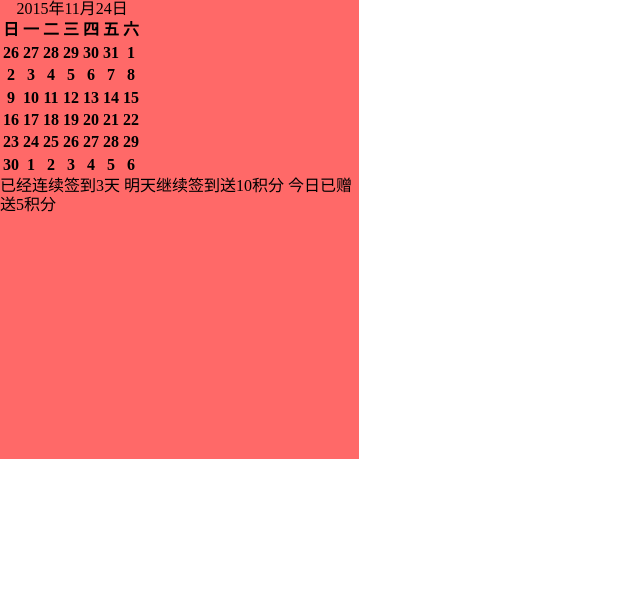
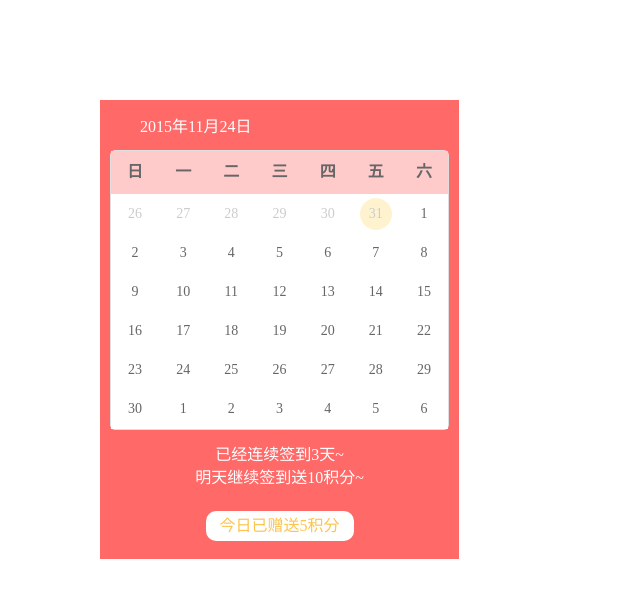
Before and after one commit to summer2013/zcd, a website: page sign.html in a window 1280 px wide. Shown: the whole page, without its empty margins (0-640 px from the left). Drawn offline with nearby package versions, Linux system fonts and the light colour scheme; files that its build step writes are made by us from their sources; a web font is replaced by a local one.

Commit message:
finish sign.html

```diff
--- a/sign.html
+++ b/sign.html
@@ -24,23 +24,33 @@
   <section class="calendar">
     <header>
       <i class="iconfont calendar">&#xe608;</i>
-      <span>2015年11月24日</span>
+      <span class="day">2015年11月24日</span>
       <i class="iconfont close">&#xe609;</i>
     </header>
     <section class="month" ng-controller="calendarController">
       <table>
-        <tr>
-          <th ng-repeat="w in weekdays track by $index" ng-bind="w"></th>
-        </tr>
-        <tr ng-repeat="r in days track by $index">
-          <th ng-repeat="d in r track by $index" ng-bind="d"></th>
-        </tr>
+        <thead>
+          <tr>
+            <th ng-repeat="w in weekdays track by $index" ng-bind="w"></th>
+          </tr>
+        </thead>
+        <tbody>
+          <tr ng-repeat="r in days track by $index">
+            <td ng-repeat="d in r track by $index" >
+              <span ng-class="{'next-befor': ($id>=16 && $id <=20) || ($id>=96 && $id <=101),
+                'signed-next-befor': $id==21,
+                'signed-current': $id >=70 && $id<=80}" ng-bind="d">
+              </span>
+              <i class="iconfont member-day" ng-show="$id==80 || $id==81">&#xe607;</i>
+            </td>
+          </tr>
+        </tbody>
       </table>
     </section>
     <footer>
-      <span>已经连续签到3天</span>
-      <span>明天继续签到送10积分</span>
-      <span>今日已赠送5积分</span>
+      <div>已经连续签到3天~</div>
+      <div>明天继续签到送10积分~</div>
+      <div>今日已赠送5积分</div>
     </footer>
   </section>
 </body>
--- a/sign.scss
+++ b/sign.scss
@@ -5,4 +5,96 @@ section.calendar {
   height: 459px;
   background-color: #FF6968;
   position: relative;
+  margin: 100px;
+  >header {
+    color: white;
+    font-size: $big-text;
+    position: relative;
+    .calendar {
+      position: absolute;
+      top: 18px;
+      left: 10px;
+    }
+    .day {
+      position: absolute;
+      top: 18px;
+      left: 40px;
+    }
+    .close {
+      position: absolute;
+      top: 10px;
+      right: 10px;
+      font-size: 28px;
+    }
+  }
+  >section.month {
+    position: absolute;
+    top: 50px;
+    left: 10px;
+    border: 1px solid $line-gray;
+    border-radius: 5px;
+    color: $text-darker-gray;
+    >table {
+      border-collapse:collapse;
+      width: 337px;
+      height: 278px;
+      font-size: $normal-text;
+      text-align: center;
+      background: white;
+      thead > tr{
+        height: 43px;
+        background: #ffcbca;
+        font-size: $big-text;
+      }
+      tr > td {
+        position: relative;
+        span {
+          display: inline-block;
+          width: 32px;
+          height: 32px;
+          line-height: 32px;
+        }
+      }
+      .next-befor {
+        color: $text-light-gray;
+      }
+      .signed-next-befor {
+        @extend .next-befor;
+        background-color: #fff3cf;
+        border-radius: 32px;
+      }
+      .signed-current {
+        background-color: #ffdb71;
+        border-radius: 32px;
+      }
+      .member-day {
+        position: absolute;
+        top: 0;
+        right: 5px;
+        color: $blue;
+      }
+    }
+  }
+
+  >footer {
+    position: absolute;
+    top: 346px;
+    color: white;
+    width: 100%;
+    text-align: center;
+    >div {
+      text-align: center;
+      margin-bottom: 5px;
+    }
+    >div:last-child {
+      margin-top: 18px; /* for bfc */
+      color: #fdc34c;
+      border-radius: 10px;
+      background: white;
+      display: inline-block;
+      width: 148px;
+      height: 30px;
+      line-height: 30px;
+    }
+  }
 }
```
